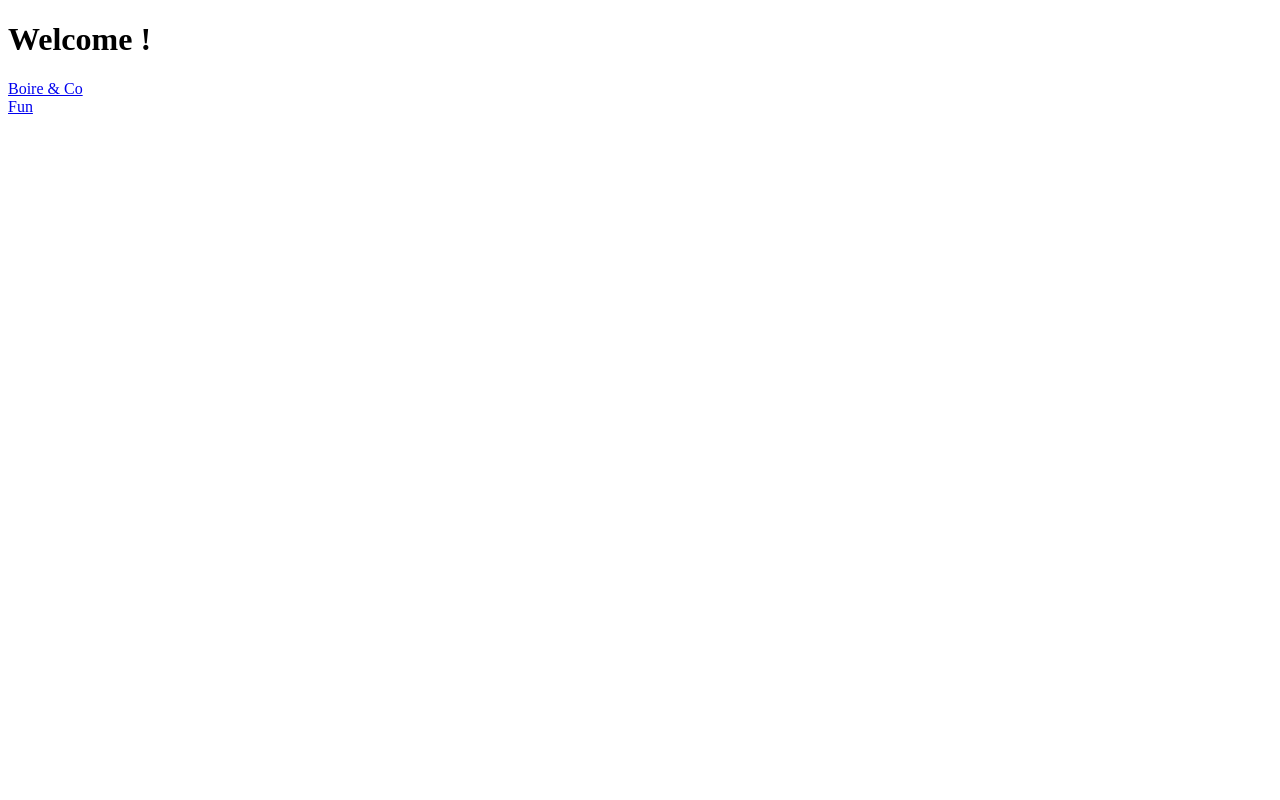
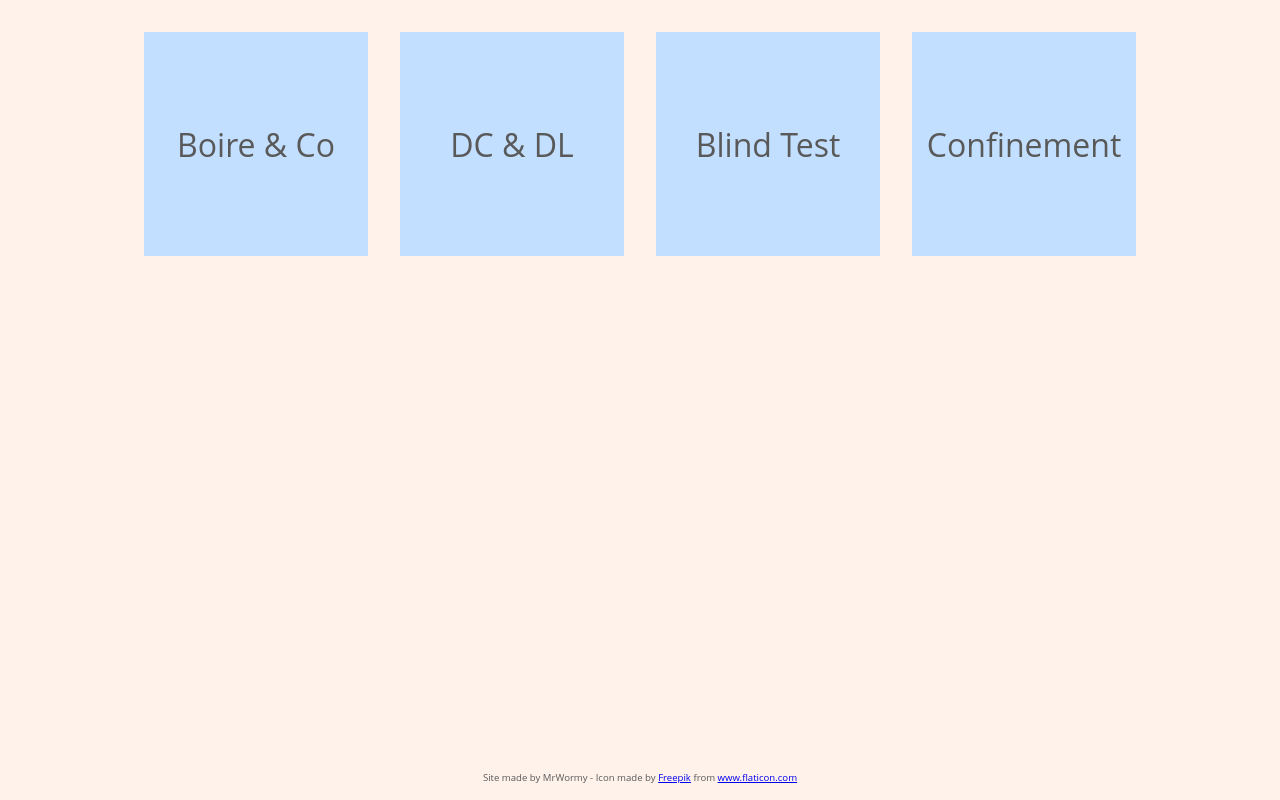
Before and after one commit to MrWormy/MrWormy.github.io, a plain HTML site: page index.html in a window 1280 px wide. Drawn offline with Linux system fonts and the light colour scheme.

Commit message:
Refactored

```diff
--- a/index.html
+++ b/index.html
@@ -2,12 +2,34 @@
 <html lang="en">
 <head>
     <meta charset="UTF-8">
-    <title>Welcome</title>
+    <meta name="viewport" content="width=device-width, initial-scale=1.0">
+    <title>Vhector</title>
+    <link rel="apple-touch-icon" sizes="180x180" href="./icons/apple-touch-icon.png">
+    <link rel="icon" type="image/png" sizes="192x192" href="./icons/android-chrome-192x192.png">
+    <link rel="icon" type="image/png" sizes="32x32" href="./icons/favicon-32x32.png">
+    <link rel="icon" type="image/png" sizes="16x16" href="./icons/favicon-16x16.png">
+    <link rel="mask-icon" href="./icons/safari-pinned-tab.svg" color="#5bbad5">
+    <link rel="stylesheet" href="./style.css">
 </head>
 <body>
-    <h1>Welcome !</h1>
-    <a href="./boireandco/index.html">Boire & Co</a>
-    <br>
-    <a href="./dcedl/index.html">Fun</a>
+<div id="content">
+    <div id="menu">
+        <a href="./boireandco/" class="menu-box">
+            Boire & Co
+        </a>
+        <a href="./dcedl/" class="menu-box">
+            DC & DL
+        </a>
+        <a href="./BlindTest/" class="menu-box">
+            Blind Test
+        </a>
+        <a href="./isthisconfinement/" class="menu-box">
+            Confinement
+        </a>
+    </div>
+    <div id="footnote">
+        <div>Site made by MrWormy - Icon made by <a href="https://www.flaticon.com/authors/freepik" title="Freepik">Freepik</a> from <a href="https://www.flaticon.com/" title="Flaticon">www.flaticon.com</a></div>
+    </div>
+</div>
 </body>
 </html>
--- /dev/null
+++ b/style.css
@@ -0,0 +1,60 @@
+html {
+    font-family: "Open Sans", sans-serif;
+    height: 100%;
+}
+
+body {
+    margin: 0;
+    background-color: #fff2ea;
+    color: #595959;
+    height: 100%;
+}
+
+#content {
+    min-height: 100%;
+    position: relative;
+    padding-bottom: 2.5rem;
+    box-sizing: border-box;
+}
+
+#menu {
+    display: flex;
+    font-size: 2em;
+    padding: 0.5em;
+    flex-flow: row wrap;
+    justify-content: center;
+}
+
+#menu a {
+    text-decoration: none;
+    color: inherit;
+}
+
+.menu-box {
+    display: flex;
+    margin: 0.5em;
+    height: 7em;
+    width: 7em;
+    background-color: #c2dfff;
+    flex-direction: column;
+    justify-content: center;
+    align-items: center;
+}
+
+.menu-box:hover {
+    box-shadow: 0.2em 0.2em 0.2em #ffc9b2;
+}
+
+.menu-box:active {
+    box-shadow: inset 0.2em 0.2em 0.2em #d8e8ff;
+}
+
+#footnote {
+    position: absolute;
+    width: 100%;
+    display: flex;
+    flex-direction: row;
+    justify-content: center;
+    font-size: 0.6rem;
+    bottom: 1rem;
+}
```
Also changed, not shown: 404.html (+3 -0 lines), favicon.ico (added), icons/android-chrome-192x192.png (added), icons/apple-touch-icon.png (added), icons/favicon-16x16.png (added), icons/favicon-32x32.png (added), icons/safari-pinned-tab.svg (added), icons/worm.png (added).
